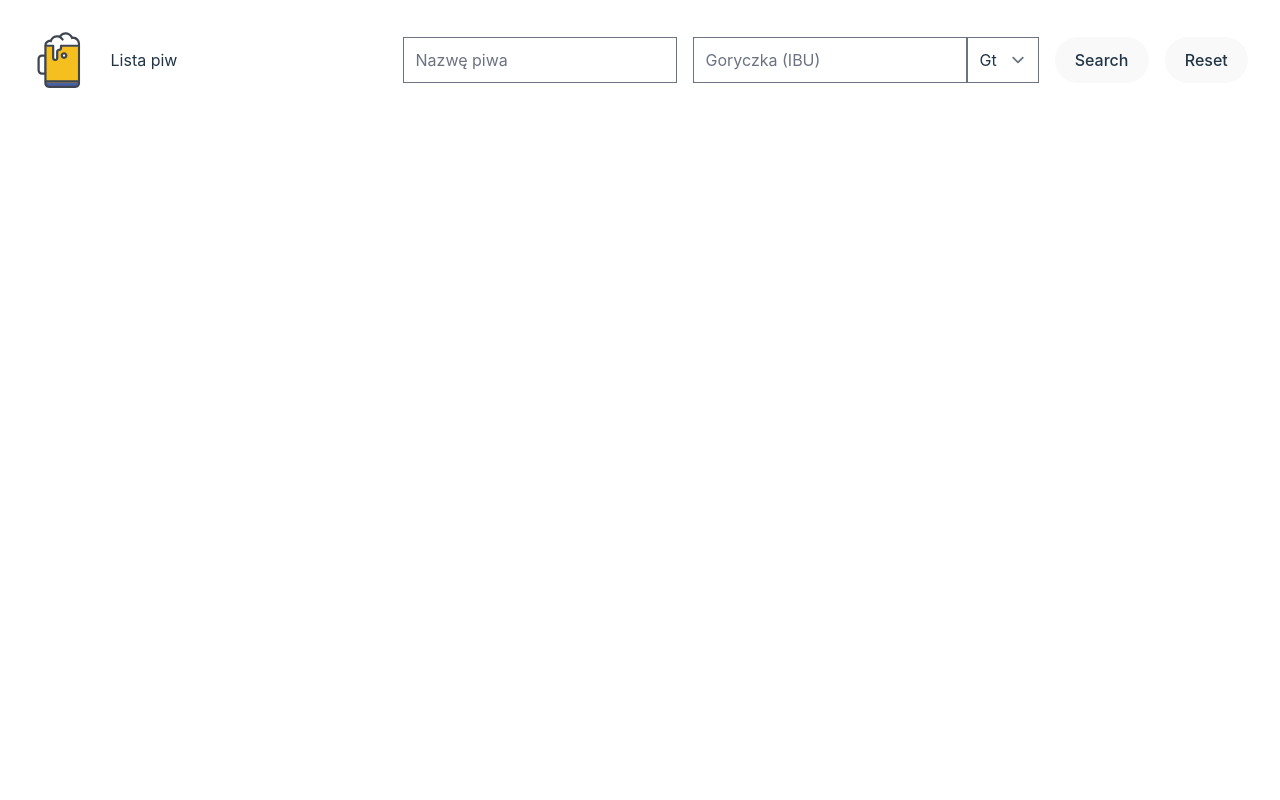
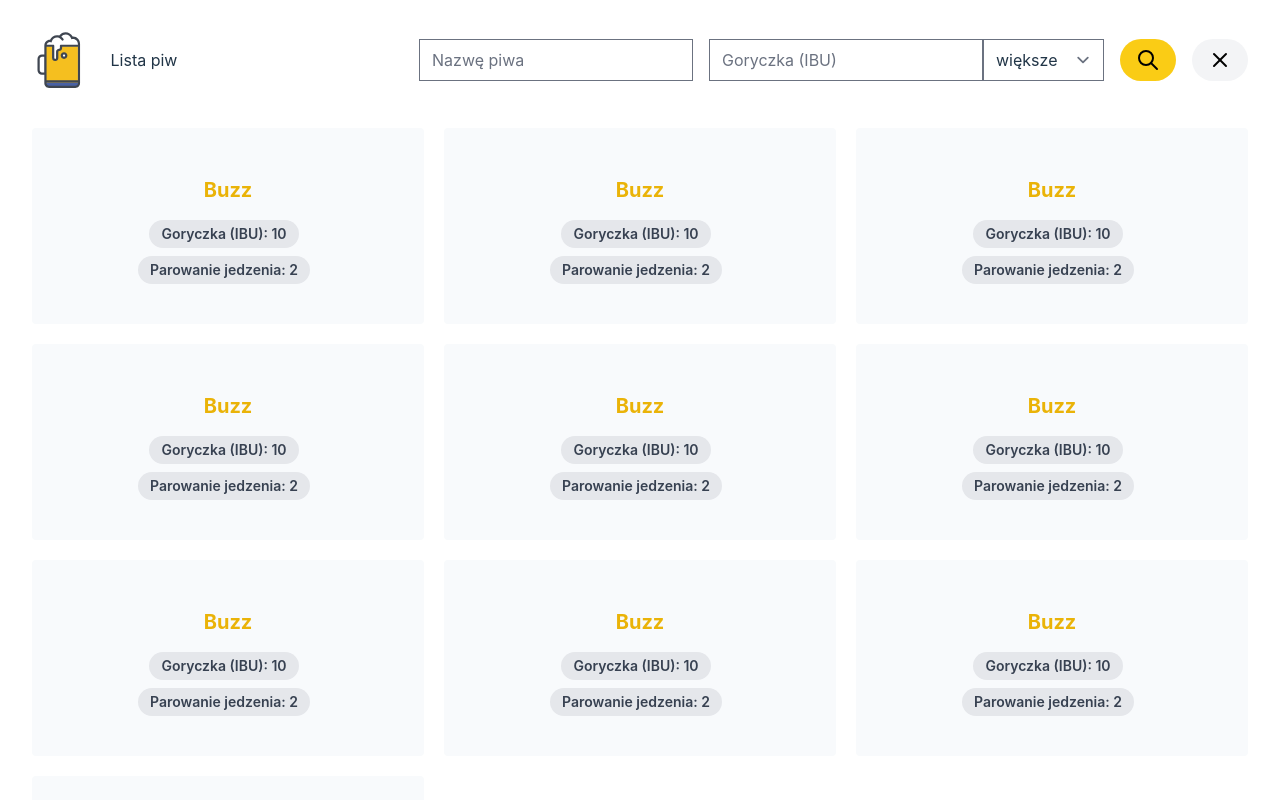
Before and after one commit to beznosikova/beer-wiki, a Vue app: page / in a window 1280 px wide. Shown: the top 800 px of the page. Built offline with nearby package versions, Linux system fonts and the light colour scheme.

Commit message:
Add template to BeerIndex

```diff
--- a/src/App.vue
+++ b/src/App.vue
@@ -1,7 +1,9 @@
 <script setup>
 import HeaderPanel from "./components/HeaderPanel.vue";
+import BeerIndex from "./components/BeerIndex.vue";
 </script>
 
 <template>
   <header-panel />
+  <beer-index/>
 </template>
--- /dev/null
+++ b/src/components/BeerIndex.vue
@@ -0,0 +1,38 @@
+<script setup>
+import { ref } from 'vue'
+
+
+const beers = ref([
+    {"name": "Buzz", "ibu": 10, "food_paring": 2},
+    {"name": "Buzz", "ibu": 10, "food_paring": 2},
+    {"name": "Buzz", "ibu": 10, "food_paring": 2},
+    {"name": "Buzz", "ibu": 10, "food_paring": 2},
+    {"name": "Buzz", "ibu": 10, "food_paring": 2},
+    {"name": "Buzz", "ibu": 10, "food_paring": 2},
+    {"name": "Buzz", "ibu": 10, "food_paring": 2},
+    {"name": "Buzz", "ibu": 10, "food_paring": 2},
+    {"name": "Buzz", "ibu": 10, "food_paring": 2},
+    {"name": "Buzz", "ibu": 10, "food_paring": 2},
+])
+</script>
+
+<template>
+  <div class="grid grid-cols-3 gap-5">
+    <div class="card rounded bg-slate-50" v-for="beer in beers">
+      <a href="#" class="text-yellow-500 hover:text-yellow-300 hover:underline">
+         <div class="px-6 py-4">
+          <div class="font-bold text-xl">{{ beer.name}}</div>
+        </div>
+        <div class="">
+          <span class="inline-block bg-gray-200 rounded-full px-3 py-1 text-sm font-semibold text-gray-700 mr-2 mb-2">
+            Goryczka (IBU): {{ beer.ibu }}
+          </span>
+          <span class="inline-block bg-gray-200 rounded-full px-3 py-1 text-sm font-semibold text-gray-700 mr-2 mb-2">
+            Parowanie jedzenia: {{ beer.food_paring }}
+          </span>
+        </div>
+      </a>
+    </div>
+  </div>
+
+</template>
--- a/src/components/HeaderSearch.vue
+++ b/src/components/HeaderSearch.vue
@@ -4,10 +4,12 @@
       <input type="search" placeholder="Nazwę piwa" class="form-input"/>
       <input type="text" placeholder="Goryczka (IBU)" class="form-input ml-4"/>
       <select class="form-select">
-        <option value="gt">Gt</option>
-        <option value="lt">Lt</option>
+        <option value="gt">większe </option>
+        <option value="lt">mniejsze </option>
       </select>
-      <button class="rounded-full ml-4">Search</button>
-      <button class="rounded-full ml-4">Reset</button>
+      <button class="bg-yellow-400 hover:bg-yellow-500 py-2 px-4 rounded-full ml-4 border-none"><img src="/search.svg"></button>
+      <button class="bg-gray-100 hover:bg-gray-200 rounded-full ml-4 py-2 px-4 border-none"><img src="/x.svg"></button>
     </div>
 </template>
+<script setup>
+</script>
```
Also changed, not shown: public/search.svg (added), public/x.svg (added).
